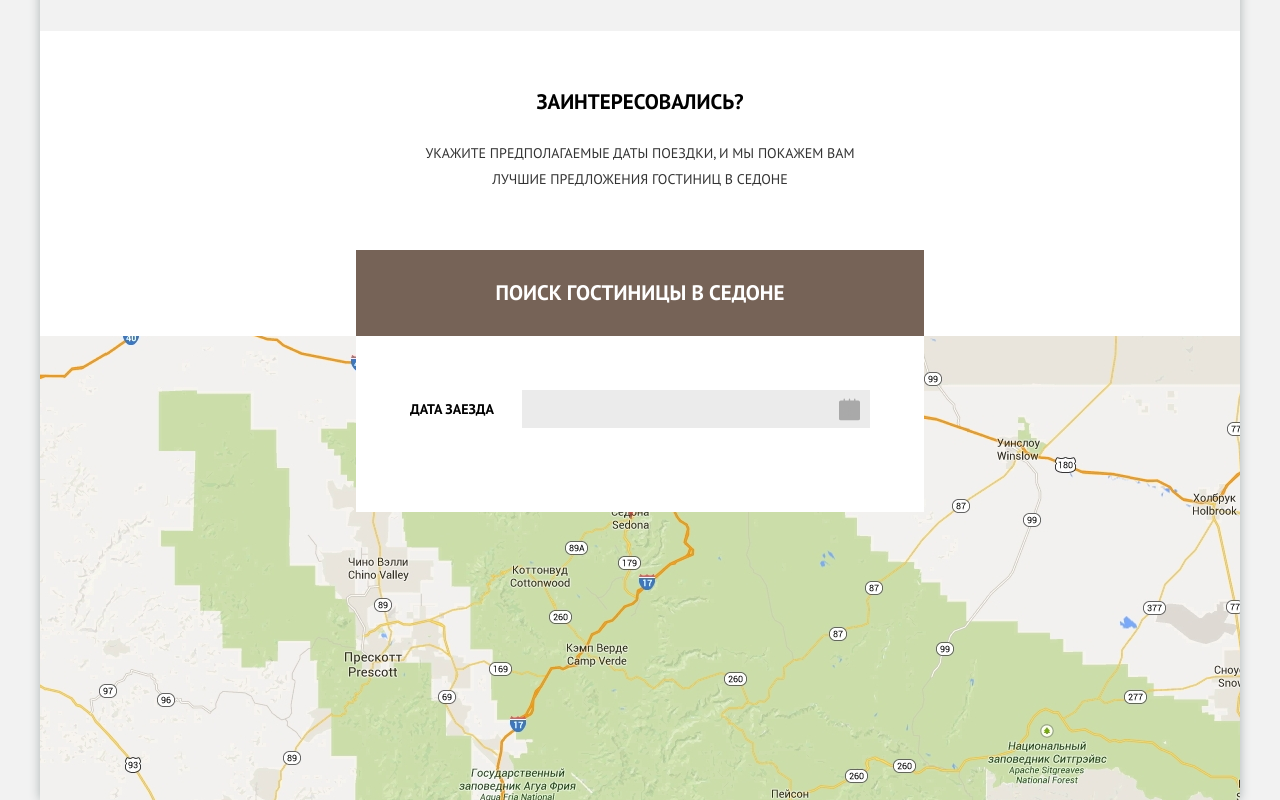
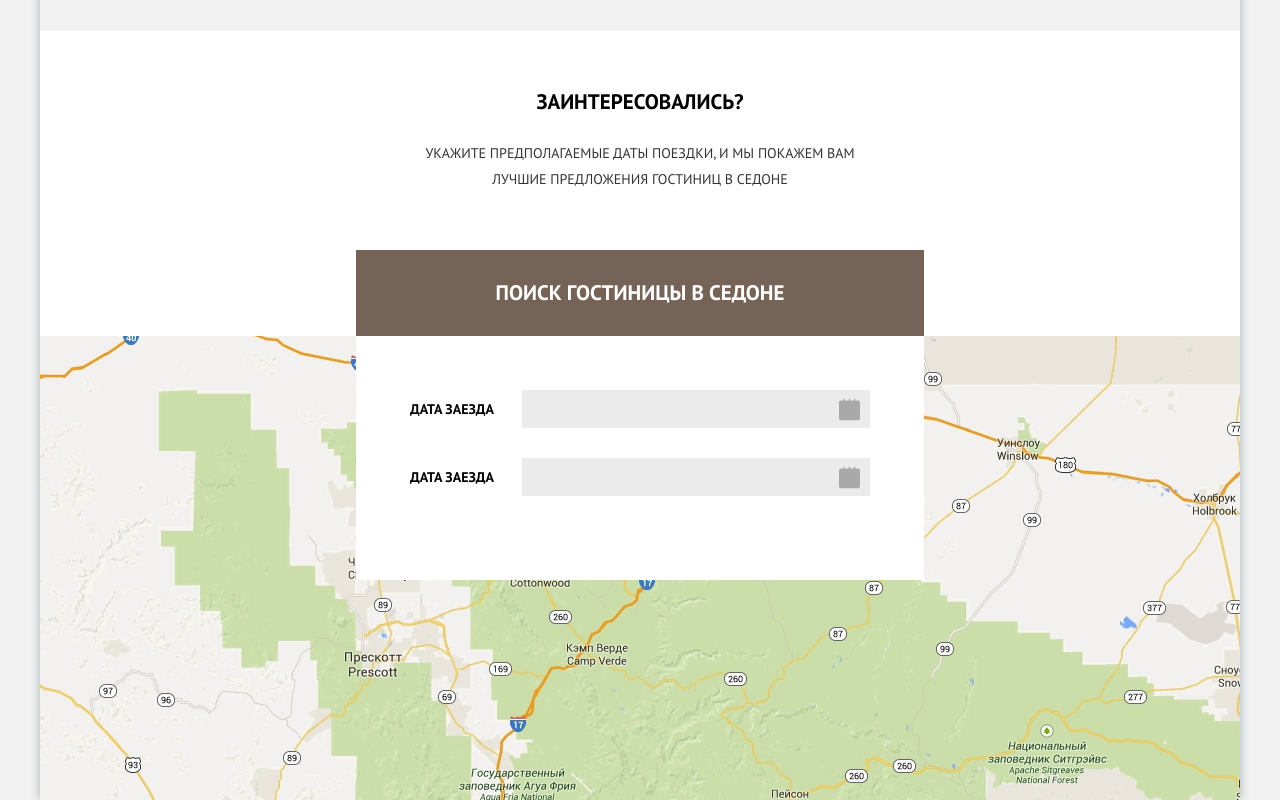
Before and after one commit to shock-dev/sedona, a Vue app: page / in a window 1280 px wide. Shown: the part 1977-2777 px from the top of the page. Built offline with nearby package versions, Linux system fonts and the light colour scheme.

Commit message:
take data to child

```diff
--- a/src/components/appSearchForm.vue
+++ b/src/components/appSearchForm.vue
@@ -5,7 +5,13 @@
     </div>
     <div class="form__map">
       <div class="form__body">
-        <app-form-text-input/>
+        <app-form-text-input
+          v-for="({ title, value }, index) in textInputs"
+          :key="index"
+          :title="title"
+          :value="value"
+          @sendValueToParent="getValueFromChild(index, $event)"
+        />
       </div>
     </div>
   </form>
```
